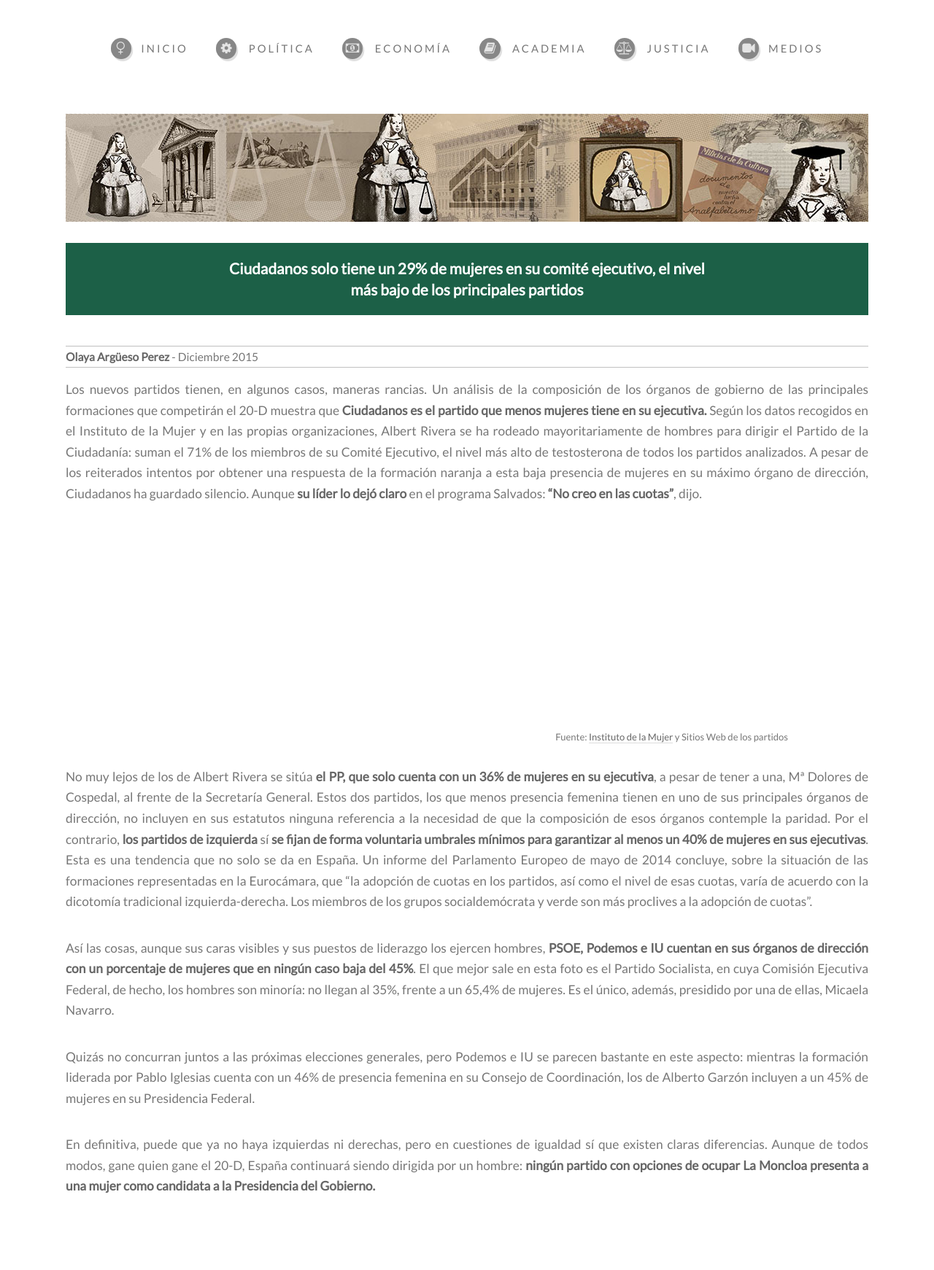
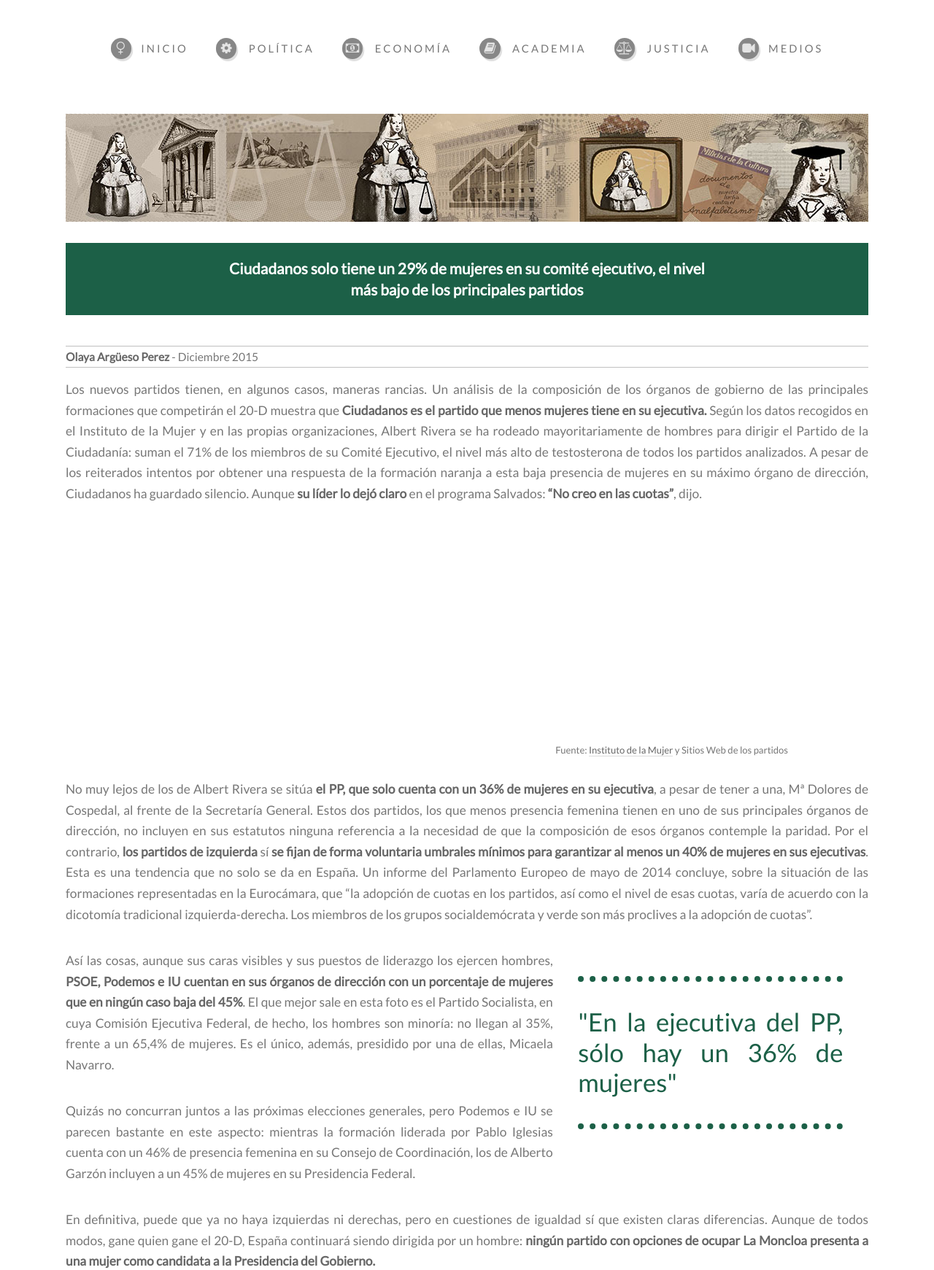
Before and after one commit to medialab-prado/3tpd-mapa-poder-femenino, a Jekyll site: the page built from politica/partidos.html, in a window 1280 px wide, cut to the strip 0-1741 px from the top of the page. Shown: the whole strip at 73% size. Built offline with Jekyll 4.4.1, drawn with Linux system fonts in a browser that asks for light colours.

Commit message:
Prueba de quotes

```diff
--- a/css/custom.css
+++ b/css/custom.css
@@ -175,6 +175,9 @@
 .politica .subtitle{
 	background: #1c6047;
 }
+.politica .quote{
+	color: #1c6047;
+}
 
 .economia .subtitle{
 	background: #577b1c;
@@ -199,6 +202,19 @@
 }
 .visualization-big {
 	width: 90%;
+}
+.quote{
+	float: right;
+	width: 33%;
+	margin: 1em;
+	padding: 1em 0;
+	font-size: 2em;
+	font-family: Lato;
+	line-height: 1.2em;
+	border-top: 8px dotted;
+	border-bottom: 8px dotted;
+}
+.quote::before{
 }
 .back-white{
 	background-color: #fff;
--- a/politica/partidos.html
+++ b/politica/partidos.html
@@ -34,6 +34,7 @@
 			silencio. Aunque <strong>su líder lo dejó claro</strong> en el
 			programa Salvados: <strong>“No creo en las cuotas”</strong>, dijo.
 		</p>
+		</section>
 		<section class="visualization">
 			<div class='tableauPlaceholder' style='width: 80%; height: 270px;'>
 				<noscript>
@@ -68,6 +69,7 @@
 				partidos
 			</p>
 		</section>
+		<section>
 		<p>
 			No muy lejos de los de Albert Rivera se sitúa <strong>el PP,
 				que solo cuenta con un 36% de mujeres en su ejecutiva</strong>, a pesar de
@@ -85,6 +87,9 @@
 			nivel de esas cuotas, varía de acuerdo con la dicotomía tradicional
 			izquierda-derecha. Los miembros de los grupos socialdemócrata y verde
 			son más proclives a la adopción de cuotas”.
+		</p>
+		<p class="quote">
+			"En la ejecutiva del PP, sólo hay un 36% de mujeres"
 		</p>
 		<p>
 			Así las cosas, aunque sus caras visibles y sus puestos de liderazgo
```
